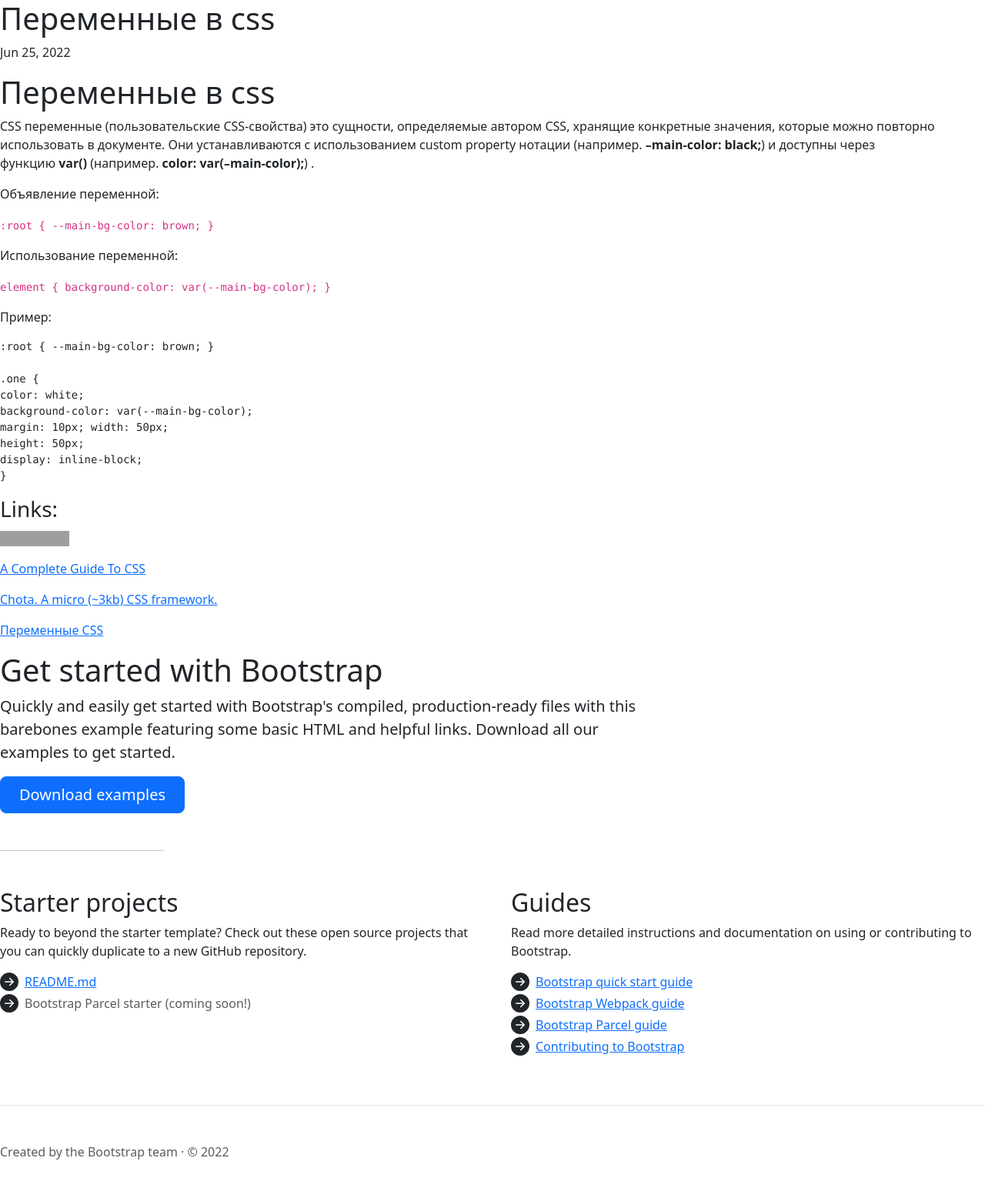
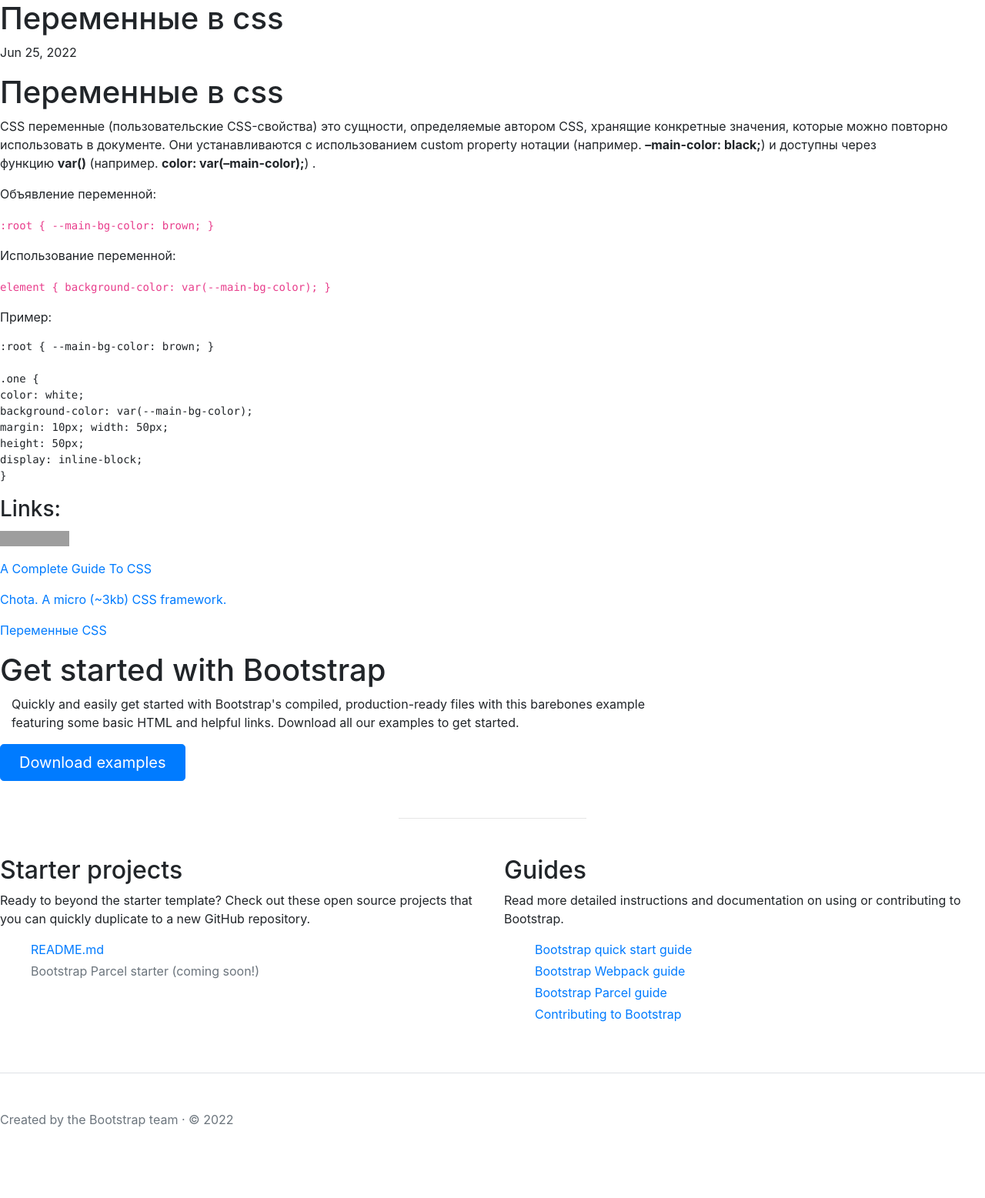
Before and after one commit to Dmistep/test-for-test, a Jekyll site: the page built from _posts/2022-06-25-posts.md, in a window 1280 px wide. Shown: the whole page at 77% size. Built offline with Jekyll 4.4.1, drawn with Linux system fonts in a browser that asks for light colours; nearby versions of some CDN libraries; library files that are not in the unit come from our copies; after the commit the page ends 1515 px from its top, so only the background shows below that; grey boxes are pictures that could not be loaded.

Commit message:
Update head.html

```diff
--- a/_includes/head.html
+++ b/_includes/head.html
@@ -4,7 +4,7 @@
     <meta name="description" content="">
     <title>Starter Template · Bootstrap v5.2</title>
 
-<link href="/assets/css/bootstrap.min.css" rel="stylesheet" >
+<link href="assets/css/bootstrap.min.css" rel="stylesheet" >
 
     <style>
       .bd-placeholder-img {
@@ -61,5 +61,5 @@
 
 
     <!-- Custom styles for this template -->
-    <link href="/assets/css/style.css" rel="stylesheet">
+    <link href="assets/css/style.css" rel="stylesheet">
   </head>
```
